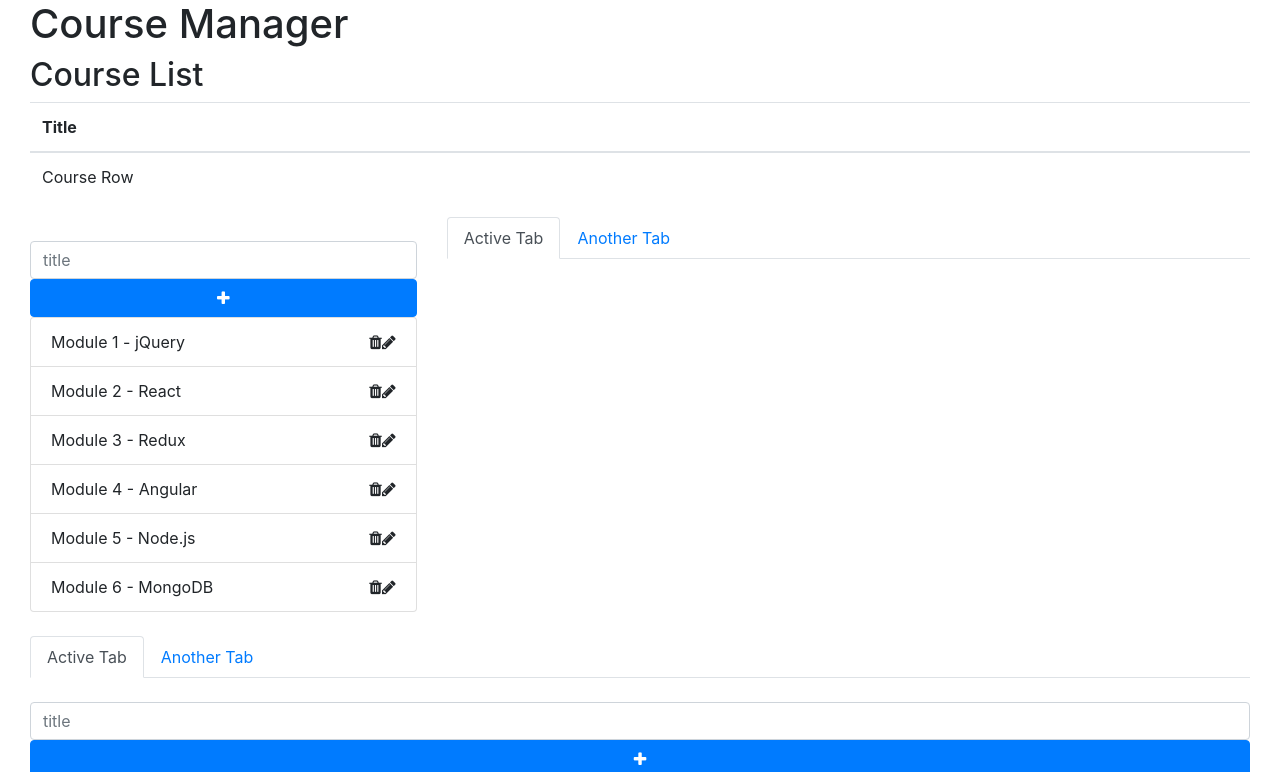
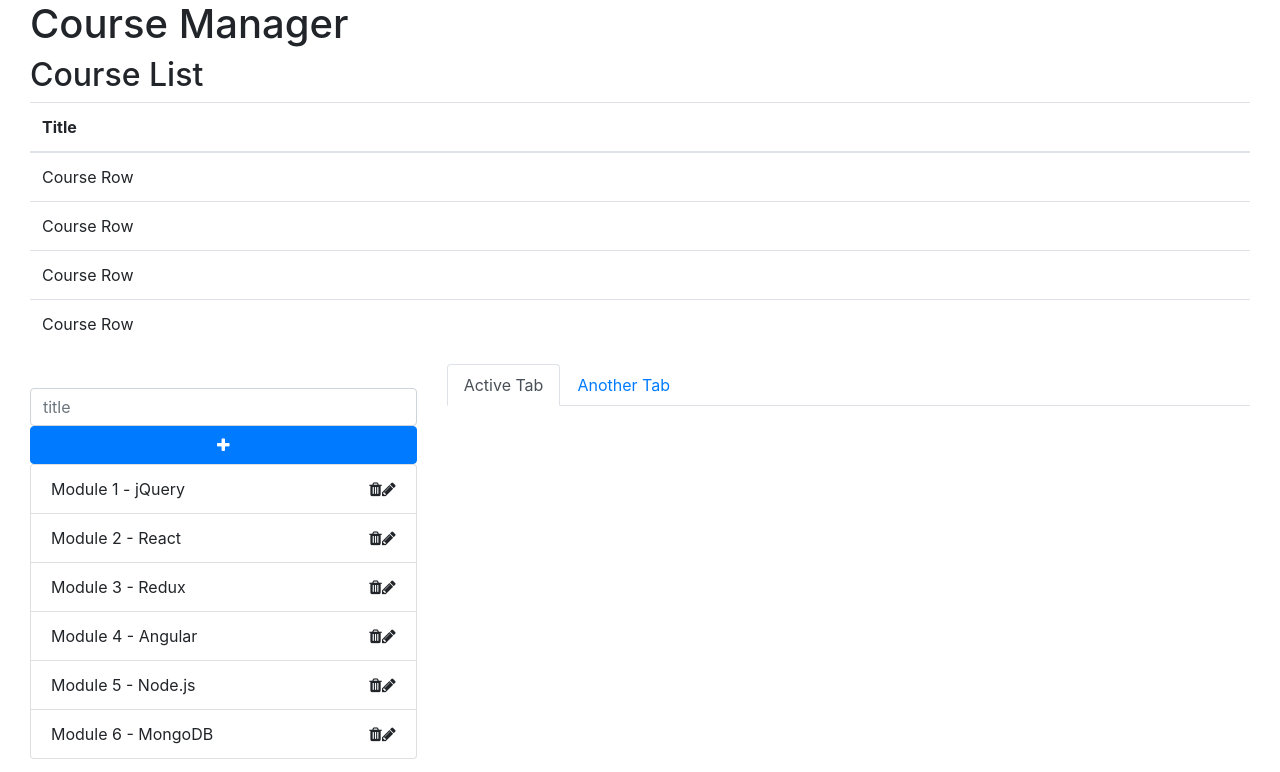
Before and after one commit to ylxz0073/webdev-jtao-2018-react, a React (Create React App) app: page / in a window 1280 px wide. Shown: the top 772 px of the page. Built offline with nearby package versions, Linux system fonts and the light colour scheme.

Commit message:
add course row component

```diff
--- /dev/null
+++ b/src/Components/CourseRow.js
@@ -0,0 +1,10 @@
+import React from 'react';
+
+class CourseRow extends React.Component {
+    render() {
+        return (
+            <tr><td>Course Row</td></tr>
+        )
+    }
+}
+export default CourseRow;
--- a/src/containers/CourseList.js
+++ b/src/containers/CourseList.js
@@ -1,4 +1,5 @@
 import React from 'react';
+import CourseRow from "../Components/CourseRow";
 
 class CourseList extends React.Component {
     constructor() {
@@ -10,7 +11,12 @@ class CourseList extends React.Component {
                 <h2>Course List</h2>
                 <table className="table">
                     <thead><tr><th>Title</th></tr></thead>
-                    <tbody><tr><td>Course Row</td></tr></tbody>
+                    <tbody>
+                        <CourseRow/>
+                        <CourseRow/>
+                        <CourseRow/>
+                        <CourseRow/>
+                    </tbody>
                 </table>
             </div>
 
```
